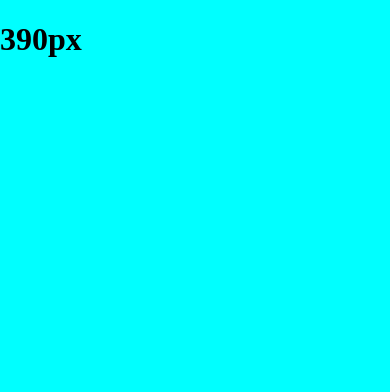
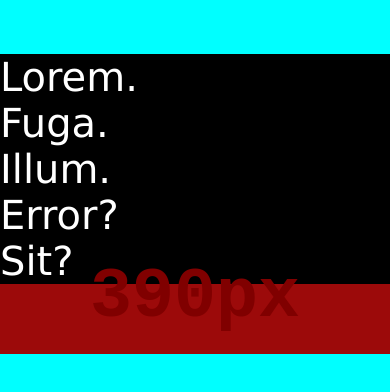
Before and after one commit to KarenLopezB/ulsa-app-responsive, a plain HTML site: page index.html in a window 390 px wide. Drawn offline with Linux system fonts and the light colour scheme.

Commit message:
modificacion del style

```diff
--- a/index.html
+++ b/index.html
@@ -21,6 +21,17 @@
 
     <h1 id="pixels-text" class="pixels-text">Opx</h1>
 
+    <br><br><br>
+
+    <div id="container" class="container">
+        <!--div.section*5>lorem1-->
+        <div class="section">Lorem.</div>
+        <div class="section">Fuga.</div>
+        <div class="section">Illum.</div>
+        <div class="section">Error?</div>
+        <div class="section">Sit?</div>
+    </div>
+
     <script text="text/javascript" src="app.js"></script>
 </body>
 </html>
--- a/style.css
+++ b/style.css
@@ -31,10 +31,10 @@ body{
     margin: 0;
 }
 
-.pixeles-text
+.pixels-text
 {
     font-family: Impact, Haettenschweiler, 'Arial Narrow Bold', sans-serif;
-    font-size: 80px;
+    font-size: 30px;
     color: white;
     text-align: center;
     position: absolute;
@@ -43,9 +43,33 @@ body{
     right: 0;
 }
 
+.container{
+    width: 90%;
+    height: 300px;
+    background-color: rgb(156, 10, 10);
+    margin: 0 auto;
+}
+
+.section
+{
+    float: left; /*//un conjunto de elementos sirve para que se unan, van a flotar, hacia la -izquierda-,
+    o segun la direccion*/
+    font-family: Verdana, Geneva, Tahoma, sans-serif;
+    font-size: 40px;
+    background-color: black;
+    color: white;
+    margin-left: 10px;
+}
+
     @media only screen and (max-width:1400px){
         body{
            background-color: salmon;
+            }
+            .pixels-text{
+                color: red;
+                font-size: 40px;
+                font-family: Verdana, Geneva, Tahoma, sans-serif;
+
             }
     }
 
@@ -53,11 +77,21 @@ body{
         body{
            background-color: sandybrown;
             }
+            .pixels-text{
+                color: green;
+                font-size: 50px;
+                font-family: Georgia, 'Times New Roman', Times, serif;
+            }
     }
 
     @media only screen and (max-width:800px){
         body{
            background-color: royalblue;
+            }
+            .pixels-text{
+                color: indigo;
+                font-size: 60px;
+                font-family: 'Courier New', Courier, monospace;
             }
     }
 
@@ -65,4 +99,20 @@ body{
         body{
            background-color: cyan;
             }
+            .pixels-text{
+                color: maroon;
+                font-size: 70px;
+                font-family: monospace;
+            }
+            .section{
+                float: none;
+                margin-left: 0;
+            }
+            .section:hover{ /*//detecta cuando pasa el mouse encima*/
+                background-color: white;
+                color: black;
+            }
+            .container{
+                width:100%;
+            }
     }
```
